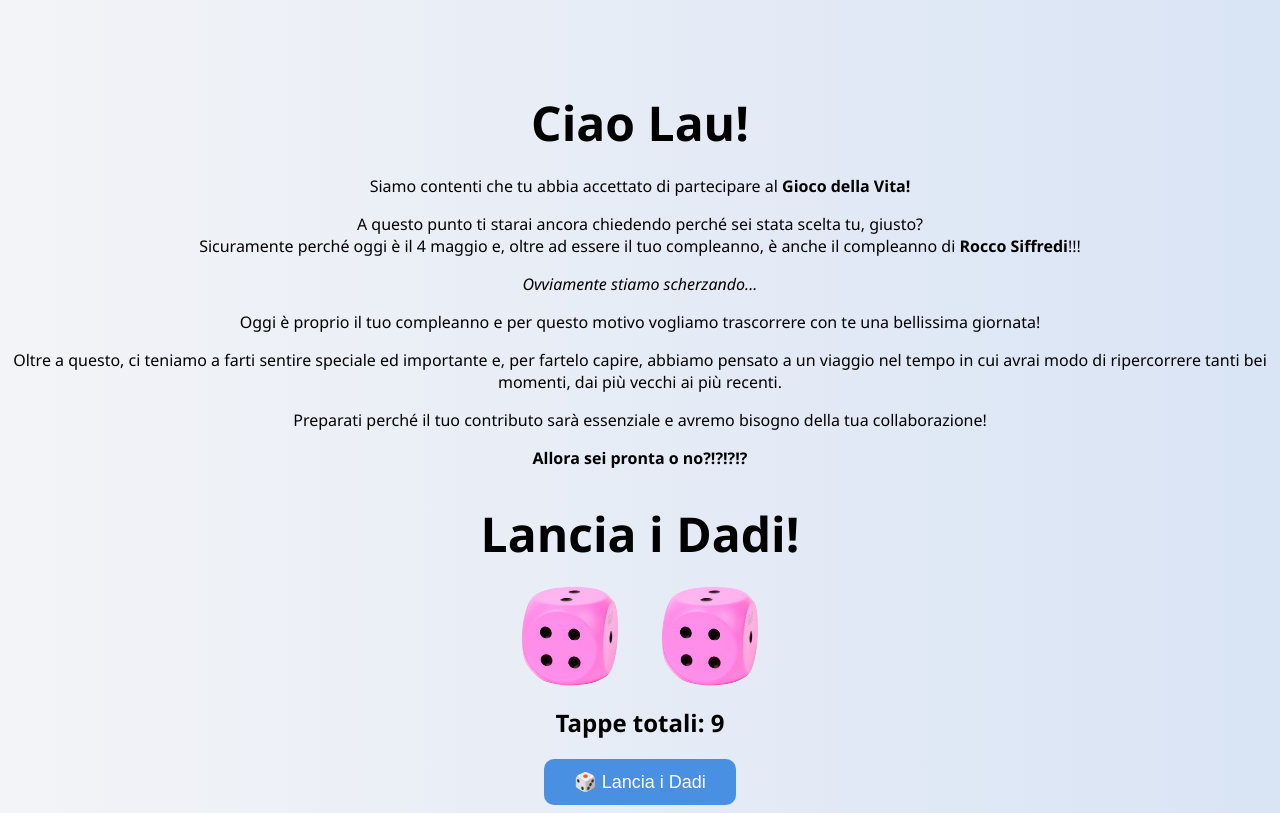
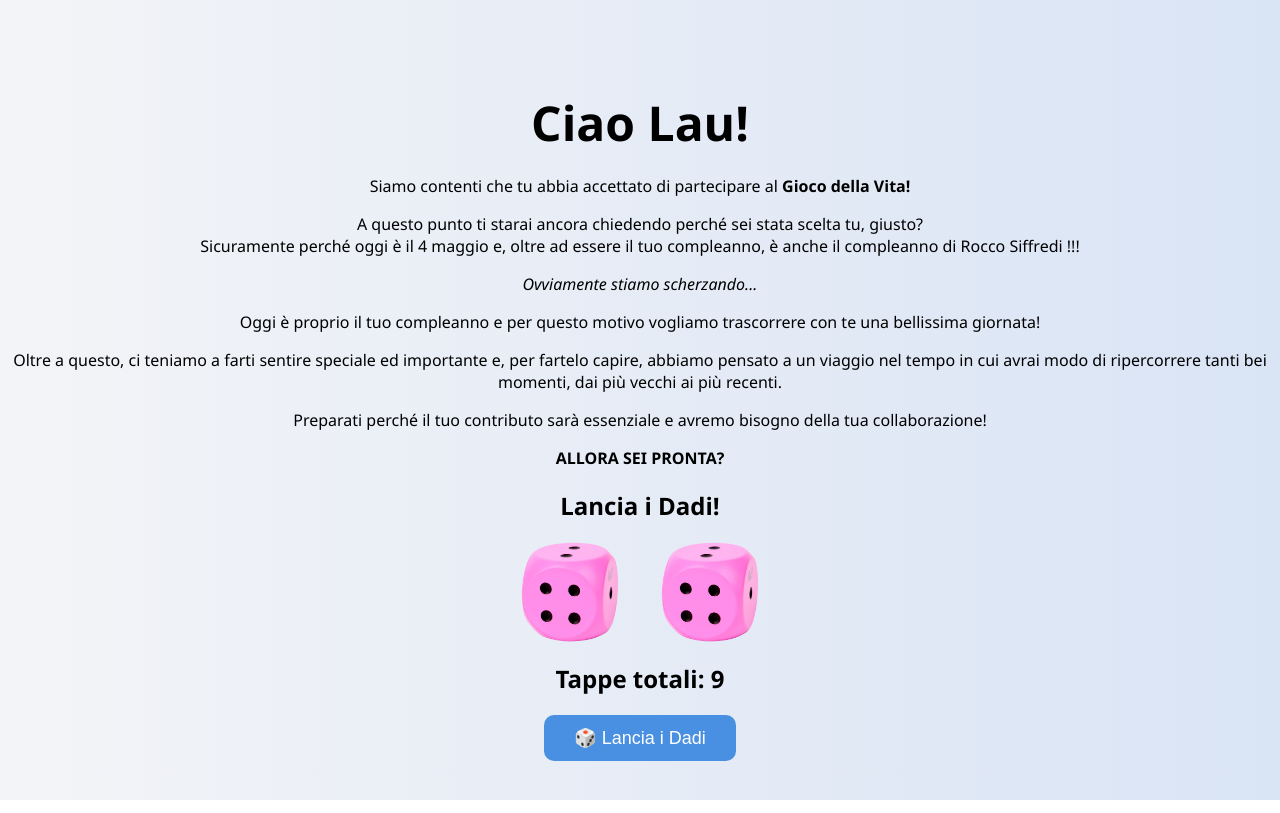
Before and after one commit to giocodadi/dice-game, a plain HTML site: page index.html in a window 1280 px wide. Drawn offline with Linux system fonts and the light colour scheme.

Commit message:
Update index.html

```diff
--- a/index.html
+++ b/index.html
@@ -10,14 +10,14 @@
     <h1> Ciao Lau! </h1>
     <p>Siamo contenti che tu abbia accettato di partecipare al <strong>Gioco della Vita!</strong></p>
     <p>A questo punto ti starai ancora chiedendo perché sei stata scelta tu, giusto?<br>
-    Sicuramente perché oggi è il 4 maggio e, oltre ad essere il tuo compleanno, è anche il compleanno di <strong>Rocco Siffredi</strong>!!!</p>
+    Sicuramente perché oggi è il 4 maggio e, oltre ad essere il tuo compleanno, è anche il compleanno di Rocco Siffredi !!!</p>
     <p><em>Ovviamente stiamo scherzando...</em></p>
     <p>Oggi è proprio il tuo compleanno e per questo motivo vogliamo trascorrere con te una bellissima giornata!</p>
     <p>Oltre a questo, ci teniamo a farti sentire speciale ed importante e, per fartelo capire, abbiamo pensato a un viaggio nel tempo in cui avrai modo di ripercorrere tanti bei momenti, dai più vecchi ai più recenti.</p>
     <p>Preparati perché il tuo contributo sarà essenziale e avremo bisogno della tua collaborazione!</p>
-    <p><strong>Allora sei pronta o no?!?!?!?</strong></p>
+    <p><strong>ALLORA SEI PRONTA?</strong></p>
 
-  <h1>Lancia i Dadi!</h1>
+  <h2>Lancia i Dadi!</h2>
 
   <div class="dice-container">
     <img id="dice1" class="dice" src="img/dice1.png" alt="Dado 1">
```
